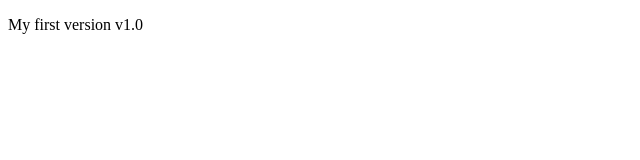
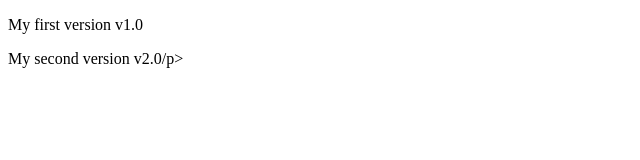
Before and after one commit to dayanandyadavcdgi/GitPractice, a plain HTML site: page index.html in a window 1280 px wide. Shown: the whole page, without its empty margins (0-640 px from the left). Drawn offline with Linux system fonts and the light colour scheme.

Commit message:
my second version

```diff
--- a/index.html
+++ b/index.html
@@ -7,5 +7,6 @@
 </head>
 <body>
     <p>My first version v1.0</p>
+    <p>My second version v2.0/p>
 </body>
 </html>
```
